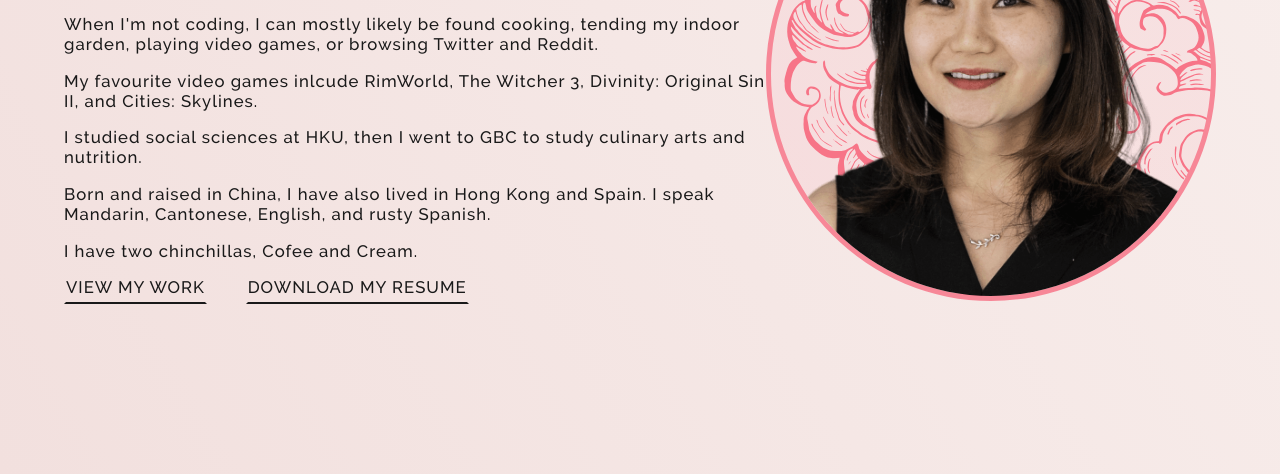
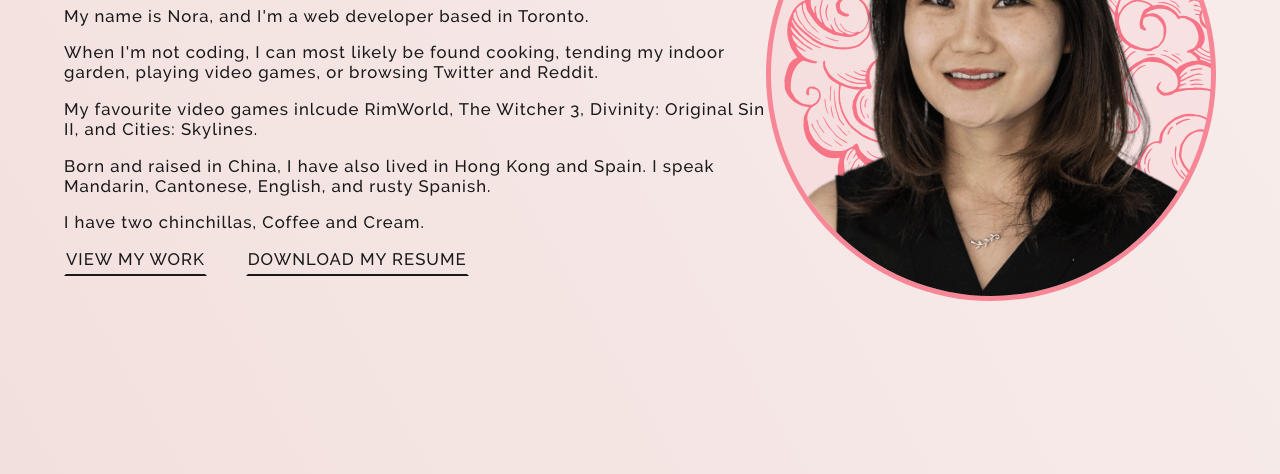
Before and after one commit to NoraZheng/NoraZheng.github.io, a plain HTML site: page about-me.html in a window 1280 px wide. Shown: the part 326-800 px from the top of the page. Drawn offline with nearby package versions, Linux system fonts and the light colour scheme.

Commit message:
update about-me, added chinchillas' photo

```diff
--- a/about-me.html
+++ b/about-me.html
@@ -57,22 +57,18 @@
 						My name is Nora, and I'm a web developer based in Toronto.
 					</p>
 					<p>
-						When I'm not coding, I can mostly likely be found cooking, tending my
+						When I'm not coding, I can most likely be found cooking, tending my
 						indoor garden, playing video games, or browsing Twitter and Reddit.
 					</p>
-
 					<p>
 						My favourite video games inlcude RimWorld, The Witcher 3, Divinity:
 						Original Sin II, and Cities: Skylines.
 					</p>
 					<p>
-						I studied social sciences at HKU, then I went to GBC to study culinary arts and nutrition.
-					</p>
-					<p>
 						Born and raised in China, I have also lived in Hong Kong and Spain. I
 						speak Mandarin, Cantonese, English, and rusty Spanish.
 					</p>
-					<p>I have two chinchillas, Cofee and Cream.</p>
+					<p>I have two chinchillas, <a href="./assets/coffee-cream.JPG" target='_blank'>Coffee and Cream.</a></p>
 					<p>
 						<a href="portfolio.html" class="next-page">view my work</a>
 						<a class="next-page resume-link" href="./assets/nora-zheng-resume.pdf" download target="_blank">Download
```
Also changed, not shown: assets/coffee-cream.JPG (added).
